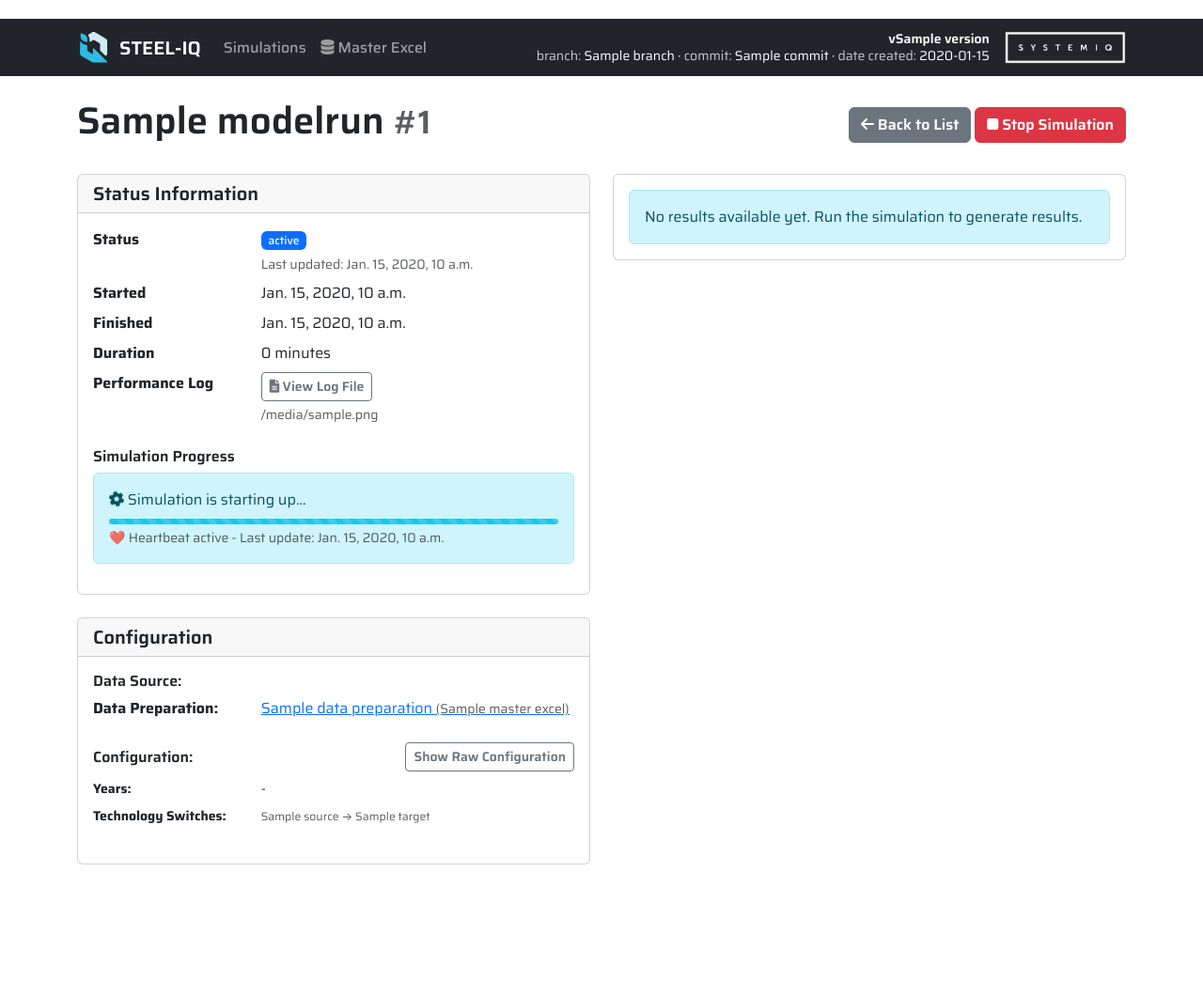
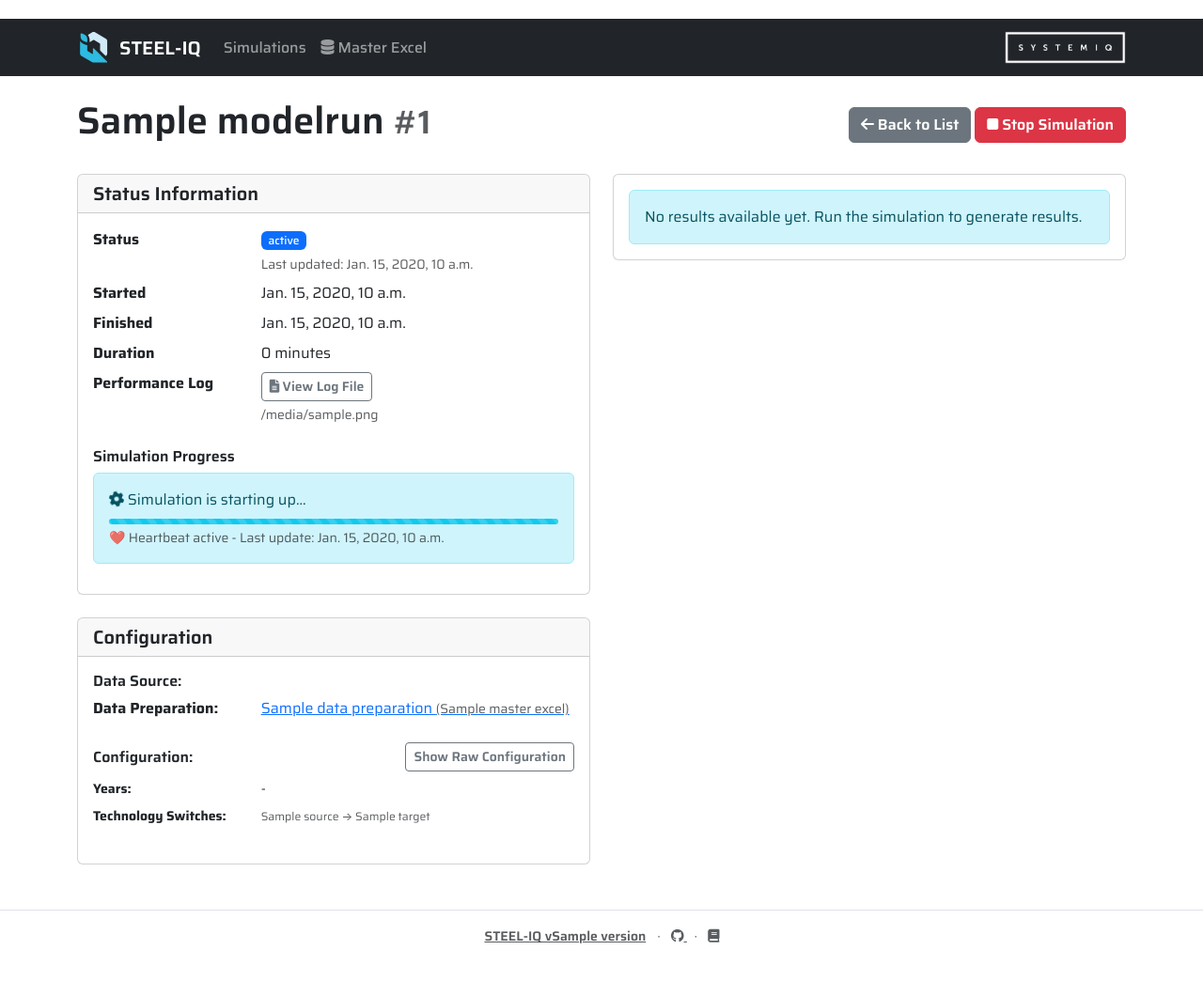
Before and after one commit to systemiqofficial/steel-iq, a Django app: template src/steeloweb/templates/steeloweb/modelrun_detail.html in a window 1280 px wide. Shown: the whole page at 94% size. Before the commit the page ends 920 px from the top, so only its background shows below. Run offline with Django 5.2, Linux system fonts and the light colour scheme; the template is opened without the code that fills it: most values are stand-ins (such as "Sample title", 1, 10 or a date in 2020); some libraries are stand-ins or nearby versions.

Commit message:
Move build info to footer + About modal, link Systemiq logo
- Replace cluttered navbar version block with a small page-end footer line ("STEEL-IQ v2.0.0") clickable to open an About modal
- About modal shows full build identity (version, branch, commit, build date) plus links to GitHub repo, documentation, and licence
- Add GitHub and documentation icon links beside the version footer
- Wrap top-right Systemiq logo in a link to systemiq.earth
- Wire the existing Help -> About STEEL-IQ menu item to open the same modal via IPC (preload.cjs exposes onShowAbout, main.js sends 'show-about' to the renderer)
- Add setWindowOpenHandler so target="_blank" links route through shell.openExternal in the packaged Electron app, opening in the user's system browser instead of a new in-app window

```diff
--- a/src/electron/preload.cjs
+++ b/src/electron/preload.cjs
@@ -7,5 +7,6 @@ const { contextBridge, ipcRenderer } = require('electron');
 contextBridge.exposeInMainWorld('electronAPI', {
   platform: process.platform,
   version: process.versions.electron,
-  openLogFile: (logFilePath) => ipcRenderer.invoke('open-log-file', logFilePath)
+  openLogFile: (logFilePath) => ipcRenderer.invoke('open-log-file', logFilePath),
+  onShowAbout: (callback) => ipcRenderer.on('show-about', () => callback()),
 });
--- a/src/steeloweb/templates/base.html
+++ b/src/steeloweb/templates/base.html
@@ -39,24 +39,84 @@
                         </a>
                     </li>
                 </ul>
-                <div class="ms-auto d-flex align-items-center">
-                    {% if build_info %}
-                    <small class="text-white me-3 d-none d-md-block lh-sm text-end">
-                        <span class="fw-semibold">v{{ build_info.version }}</span>
-                        {% if build_info.is_dev %}<span class="badge bg-warning text-dark ms-1">dev</span>{% endif %}
-                        <br>
-                        {% if build_info.branch %}<span class="opacity-75">branch:</span> {{ build_info.branch }}{% endif %}
-                        {% if build_info.commit %} &middot; <span class="opacity-75">commit:</span> {{ build_info.commit }}{% endif %}
-                        {% if build_info.built_at %} &middot; <span class="opacity-75">date created:</span> {{ build_info.built_at|slice:":10" }}{% endif %}
-                    </small>
-                    {% endif %}
-                    <img src="{% static 'steeloweb/images/systemiq-logo-white.png' %}" alt="Systemiq" style="height: 35px;">
+                <div class="ms-auto">
+                    <a href="https://www.systemiq.earth/" target="_blank" rel="noopener noreferrer" title="Systemiq">
+                        <img src="{% static 'steeloweb/images/systemiq-logo-white.png' %}" alt="Systemiq" style="height: 35px;">
+                    </a>
                 </div>
             </div>
         </div>
     </nav>
 
     {% block content %}{% endblock %}
+
+    {% if build_info %}
+    <!-- Page-end version footer -->
+    <footer class="text-center text-muted small py-3 mt-4 border-top">
+        <button type="button" class="btn btn-link btn-sm text-muted p-0 align-baseline" data-bs-toggle="modal" data-bs-target="#aboutModal">
+            STEEL-IQ v{{ build_info.version }}{% if build_info.is_dev %} <span class="badge bg-warning text-dark text-decoration-none">dev</span>{% endif %}
+        </button>
+        <span class="mx-2">&middot;</span>
+        <a href="https://github.com/systemiqofficial/steel-iq" target="_blank" rel="noopener noreferrer" class="text-muted" title="GitHub repository">
+            <i class="fab fa-github"></i>
+        </a>
+        <span class="mx-2">&middot;</span>
+        <a href="https://systemiqofficial.github.io/steel-iq/public_index.html" target="_blank" rel="noopener noreferrer" class="text-muted" title="Documentation">
+            <i class="fas fa-book"></i>
+        </a>
+    </footer>
+
+    <!-- About Modal -->
+    <div class="modal fade" id="aboutModal" tabindex="-1" aria-labelledby="aboutModalLabel" aria-hidden="true">
+      <div class="modal-dialog modal-dialog-centered">
+        <div class="modal-content">
+          <div class="modal-header">
+            <h5 class="modal-title" id="aboutModalLabel">
+                <img src="{% static 'steeloweb/images/Steel-IQ-signet-light.svg' %}" alt="" aria-hidden="true" style="height: 28px; margin-right: 8px; filter: invert(1);">
+                About STEEL-IQ
+            </h5>
+            <button type="button" class="btn-close" data-bs-dismiss="modal" aria-label="Close"></button>
+          </div>
+          <div class="modal-body">
+            <dl class="row mb-0">
+              <dt class="col-sm-4 text-muted">Version</dt>
+              <dd class="col-sm-8">
+                  v{{ build_info.version }}
+                  {% if build_info.is_dev %}<span class="badge bg-warning text-dark ms-1">dev build</span>{% endif %}
+              </dd>
+              {% if build_info.branch %}
+              <dt class="col-sm-4 text-muted">Branch</dt>
+              <dd class="col-sm-8"><code>{{ build_info.branch }}</code></dd>
+              {% endif %}
+              {% if build_info.commit %}
+              <dt class="col-sm-4 text-muted">Commit</dt>
+              <dd class="col-sm-8"><code>{{ build_info.commit }}</code></dd>
+              {% endif %}
+              {% if build_info.built_at %}
+              <dt class="col-sm-4 text-muted">Built</dt>
+              <dd class="col-sm-8">{{ build_info.built_at|slice:":10" }}</dd>
+              {% endif %}
+            </dl>
+            <hr>
+            <div class="d-flex flex-wrap gap-3">
+                <a href="https://github.com/systemiqofficial/steel-iq" target="_blank" rel="noopener noreferrer">
+                    <i class="fab fa-github me-1"></i>GitHub repository
+                </a>
+                <a href="https://systemiqofficial.github.io/steel-iq/public_index.html" target="_blank" rel="noopener noreferrer">
+                    <i class="fas fa-book me-1"></i>Documentation
+                </a>
+                <a href="https://www.apache.org/licenses/LICENSE-2.0" target="_blank" rel="noopener noreferrer">
+                    <i class="fas fa-balance-scale me-1"></i>Licence
+                </a>
+            </div>
+          </div>
+          <div class="modal-footer">
+            <button type="button" class="btn btn-secondary" data-bs-dismiss="modal">Close</button>
+          </div>
+        </div>
+      </div>
+    </div>
+    {% endif %}
 
     <!-- Memory Warning Modal -->
     <div class="modal fade" id="memoryWarningModal" tabindex="-1" aria-hidden="true">
@@ -109,6 +169,17 @@
 
     <!-- Bootstrap JS and dependencies (local vendor) -->
     <script src="{% static 'vendor/bootstrap-5.3.0/js/bootstrap.bundle.min.js' %}"></script>
+
+    <!-- About modal: open when triggered from Electron application menu -->
+    {% if build_info %}
+    <script>
+    if (window.electronAPI?.onShowAbout) {
+        window.electronAPI.onShowAbout(() => {
+            bootstrap.Modal.getOrCreateInstance(document.getElementById('aboutModal')).show();
+        });
+    }
+    </script>
+    {% endif %}
 
     <!-- Toast notification helper -->
     <script>
```
Also changed, not shown: src/electron/main.js (+12 -2 lines).
